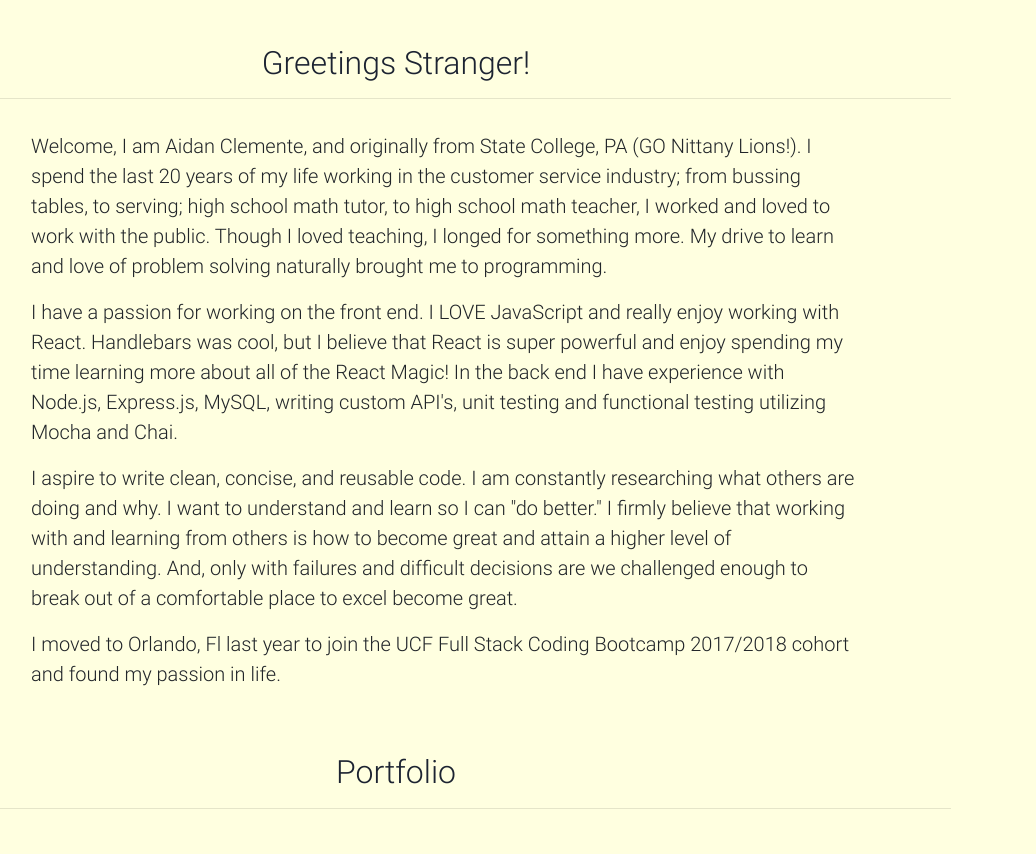
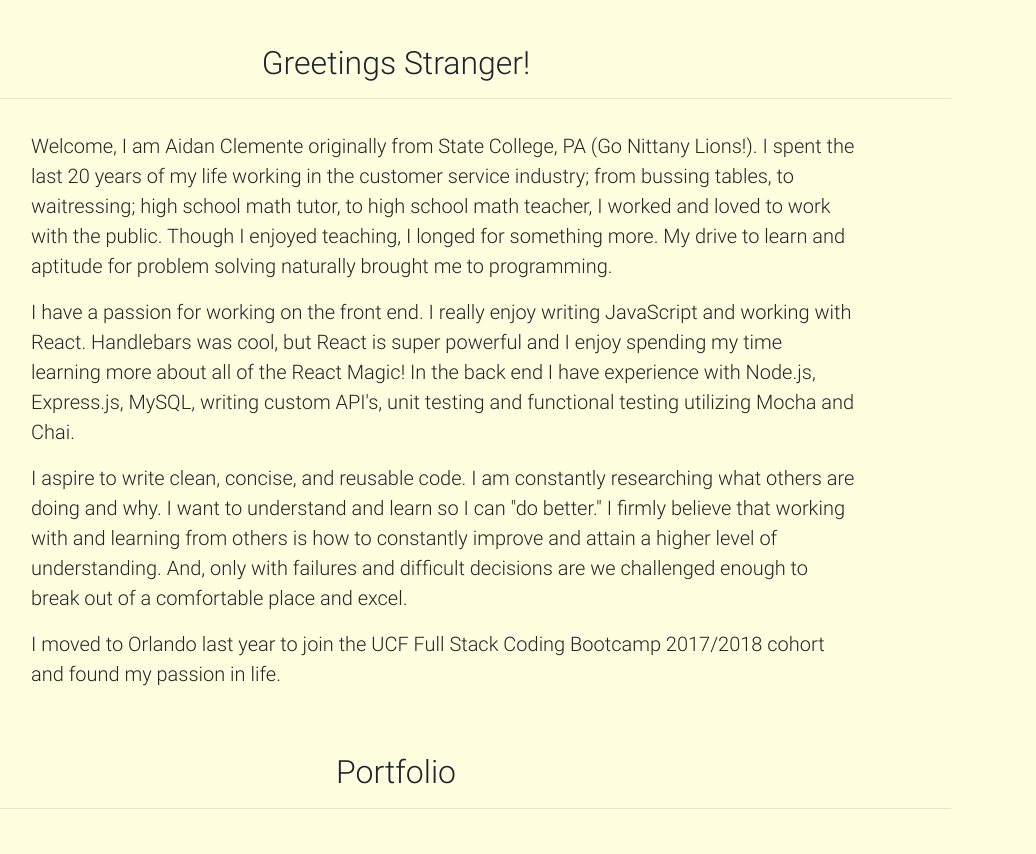
Before and after one commit to aidanclemente/portfolio, a plain HTML site: page index.html in a window 1280 px wide. Shown: the part 780-1634 px from the top of the page, 244-1280 px from the left. Drawn offline with Linux system fonts and the light colour scheme; files whose address does not match are found by name.

Commit message:
edited bio

```diff
--- a/index.html
+++ b/index.html
@@ -222,13 +222,13 @@
             <img src="https://res.cloudinary.com/aidanclemente/image/upload/v1523472080/aidan.jpg" height="210" width="150">
           </div>
           <div class="col-lg-9 mt-3 col-sm-8">
-            <p class="lead">Welcome, I am Aidan Clemente, and originally from State College, PA (GO Nittany Lions!). I spend the last 20 years of my life working in the customer service industry; from bussing tables, to serving; high school math tutor, to high school math teacher, I worked and loved to work with the public. Though I loved teaching, I longed for something more. My drive to learn and love of problem solving naturally brought me to programming.</p>
+            <p class="lead">Welcome, I am Aidan Clemente originally from State College, PA (Go Nittany Lions!). I spent the last 20 years of my life working in the customer service industry; from bussing tables, to waitressing; high school math tutor, to high school math teacher, I worked and loved to work with the public. Though I enjoyed teaching, I longed for something more. My drive to learn and aptitude for problem solving naturally brought me to programming.</p>
 
-            <p class="lead">I have a passion for working on the front end. I LOVE JavaScript and really enjoy working with React. Handlebars was cool, but I believe that React is super powerful and enjoy spending my time learning more about all of the React Magic! In the back end I have experience with Node.js, Express.js, MySQL, writing custom API's, unit testing and functional testing utilizing Mocha and Chai. </p>
+            <p class="lead">I have a passion for working on the front end. I really enjoy writing JavaScript and working with React. Handlebars was cool, but React is super powerful and I enjoy spending my time learning more about all of the React Magic! In the back end I have experience with Node.js, Express.js, MySQL, writing custom API's, unit testing and functional testing utilizing Mocha and Chai. </p>
 
-            <p class="lead">I aspire to write clean, concise, and reusable code. I am constantly researching what others are doing and why. I want to understand and learn so I can "do better." I firmly believe that working with and learning from others is how to become great and attain a higher level of understanding. And, only with failures and difficult decisions are we challenged enough to break out of a comfortable place to excel become great.</p>
+            <p class="lead">I aspire to write clean, concise, and reusable code. I am constantly researching what others are doing and why. I want to understand and learn so I can "do better." I firmly believe that working with and learning from others is how to constantly improve and attain a higher level of understanding. And, only with failures and difficult decisions are we challenged enough to break out of a comfortable place and excel.</p>
 
-            <p class="lead">I moved to Orlando, Fl last year to join the UCF Full Stack Coding Bootcamp 2017/2018 cohort and found my passion in life. </p>
+            <p class="lead">I moved to Orlando last year to join the UCF Full Stack Coding Bootcamp 2017/2018 cohort and found my passion in life. </p>
 
           </div>
         </div>
```
